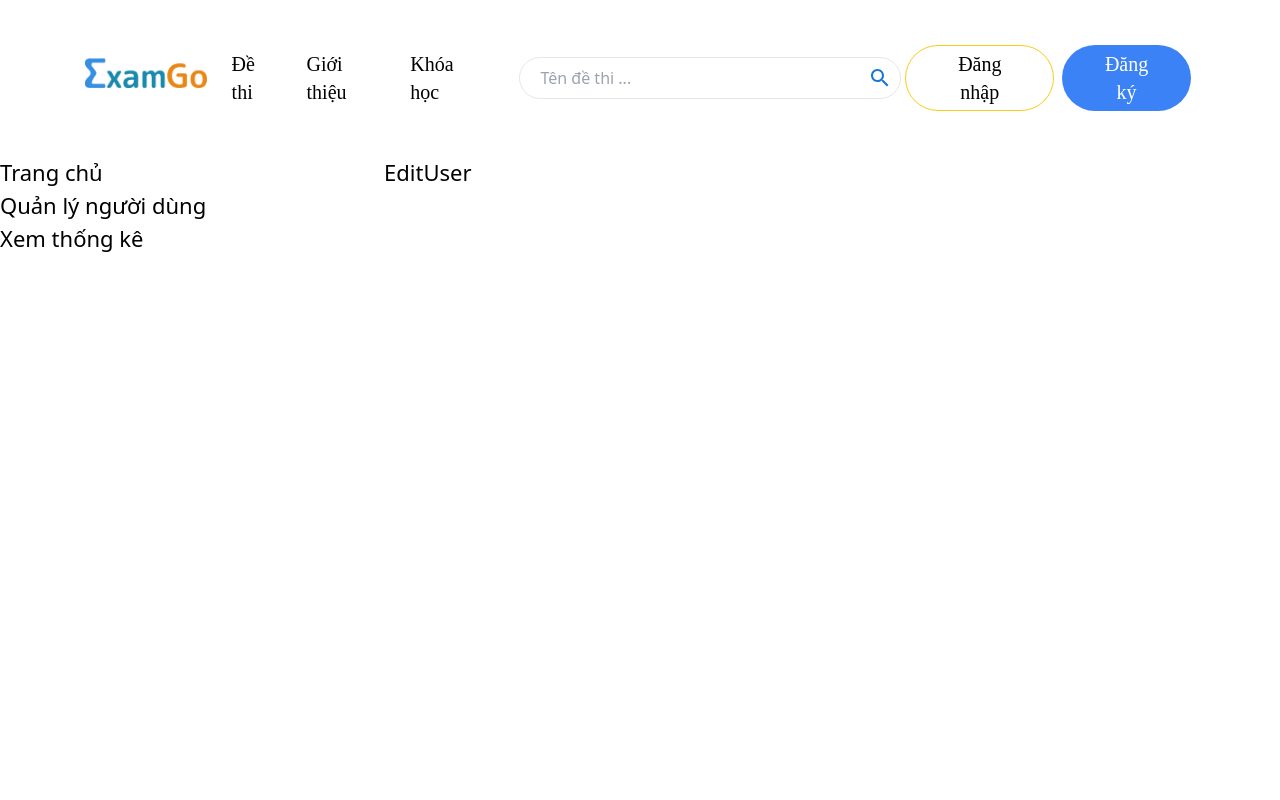
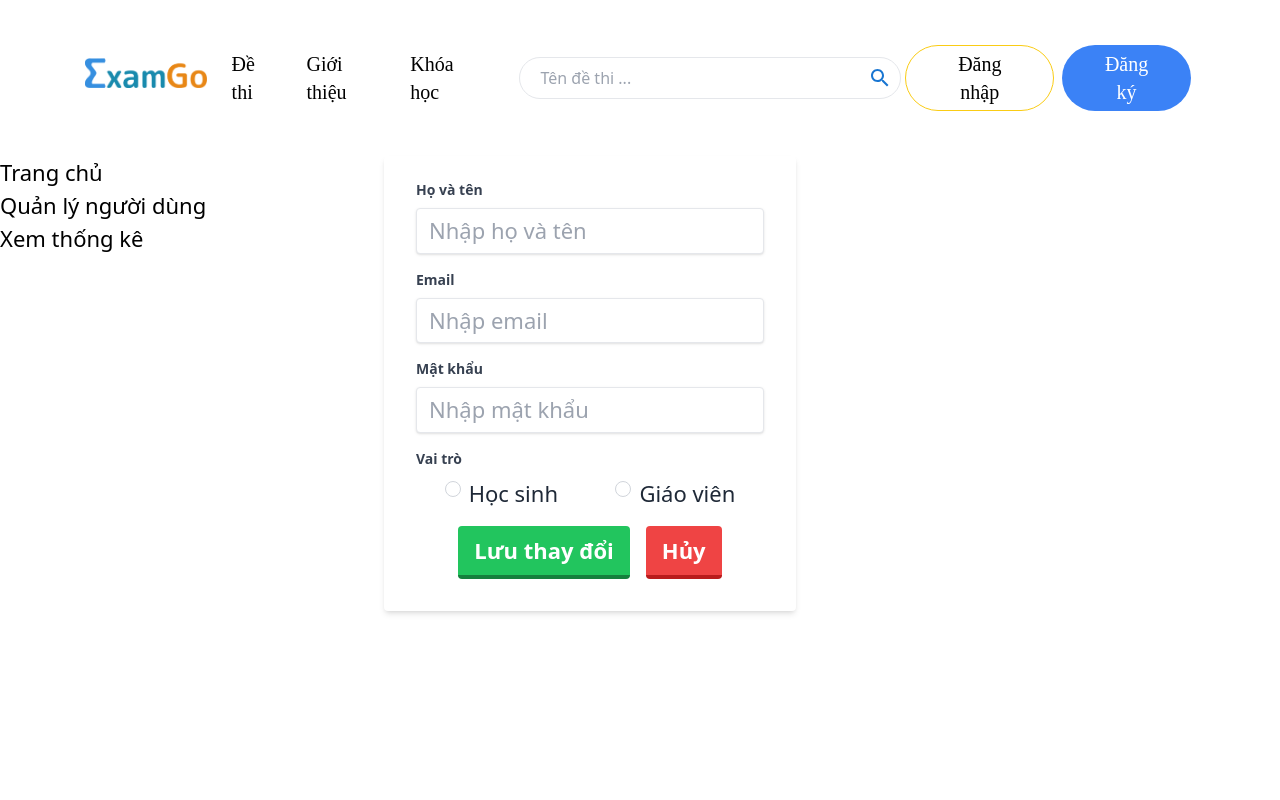
Before and after one commit to dungnguyenq1w2/ExamGo, a React (Create React App) app in the folder front-end/: page /admin/edit in a window 1280 px wide. Shown: the top 800 px of the page. Built offline with nearby package versions, Linux system fonts and the light colour scheme.

Commit message:
add edit user -admin

```diff
--- a/front-end/src/features/Admin/pages/EditUser.jsx
+++ b/front-end/src/features/Admin/pages/EditUser.jsx
@@ -1,7 +1,98 @@
-import React from 'react';
+import React from "react";
 
 function EditUser() {
-	return <div>EditUser</div>;
+    return (
+        <div className="flex flex-col">
+            <form className="bg-white shadow-md rounded px-8 pt-6 pb-8 mb-4">
+                <div className="mb-4">
+                    <label
+                        className="block text-gray-700 text-sm font-bold mb-2"
+                        for="name"
+                    >
+                        Họ và tên
+                    </label>
+                    <input
+                        className="shadow appearance-none border rounded w-full py-2 px-3 text-gray-700 leading-tight focus:outline-none focus:shadow-outline"
+                        id="name"
+                        type="text"
+                        placeholder="Nhập họ và tên"
+                    />
+                </div>
+                <div className="mb-4">
+                    <label
+                        className="block text-gray-700 text-sm font-bold mb-2"
+                        for="email"
+                    >
+                        Email
+                    </label>
+                    <input
+                        className="shadow appearance-none border rounded w-full py-2 px-3 text-gray-700 leading-tight focus:outline-none focus:shadow-outline"
+                        id="email"
+                        type="text"
+                        placeholder="Nhập email"
+                    />
+                </div>
+                <div className="mb-4">
+                    <label
+                        className="block text-gray-700 text-sm font-bold mb-2"
+                        for="password"
+                    >
+                        Mật khẩu
+                    </label>
+                    <input
+                        className="shadow appearance-none border rounded w-full py-2 px-3 text-gray-700 leading-tight focus:outline-none focus:shadow-outline"
+                        id="password"
+                        type="password"
+                        placeholder="Nhập mật khẩu"
+                    />
+                </div>
+                <div className="mb-4">
+                    <label className="block text-gray-700 text-sm font-bold mb-2">
+                        Vai trò
+                    </label>
+                    <div className="flex justify-around">
+                        <div className="flex form-check form-check-inline">
+                            <input
+                                className="form-check-input form-check-input appearance-none rounded-full h-4 w-4 border border-gray-300 bg-white checked:bg-blue-600 checked:border-blue-600 focus:outline-none transition duration-200 mt-1 align-top bg-no-repeat bg-center bg-contain float-left mr-2 cursor-pointer"
+                                type="radio"
+                                name="role"
+                                id="student"
+                                value="student"
+                            />
+                            <label
+                                className="form-check-label inline-block text-gray-800 align-top"
+                                for="student"
+                            >
+                                <span>Học sinh</span>
+                            </label>
+                        </div>
+                        <div className="flex form-check form-check-inline">
+                            <input
+                                className="form-check-input form-check-input appearance-none rounded-full h-4 w-4 border border-gray-300 bg-white checked:bg-blue-600 checked:border-blue-600 focus:outline-none transition duration-200 mt-1 align-top bg-no-repeat bg-center bg-contain float-left mr-2 cursor-pointer"
+                                type="radio"
+                                name="role"
+                                id="teacher"
+                                value="teacher"
+                            />
+                            <label
+                                className="form-check-label inline-block text-gray-800"
+                                for="teacher"
+                            >
+                                <span>Giáo viên</span>
+                            </label>
+                        </div>
+                    </div>
+                </div>
+                <div className="flex items-center justify-center space-x-4">
+                    <button className="bg-green-500 hover:bg-green-400 text-white font-bold py-2 px-4 border-b-4 border-green-700 hover:border-green-500 rounded">
+                        Lưu thay đổi
+                    </button>
+                    <button className="bg-red-500 hover:bg-red-400 text-white font-bold py-2 px-4 border-b-4 border-red-700 hover:border-red-500 rounded">
+                        Hủy
+                    </button>
+                </div>
+            </form>
+        </div>
+    );
 }
-
 export default EditUser;
```
